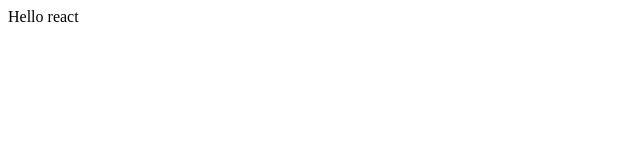
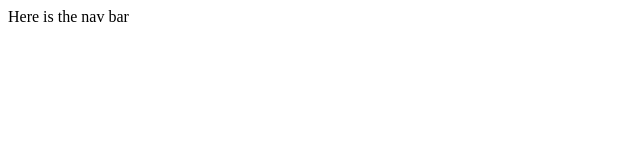
Before and after one commit to kevinmjacobs/prkr, a React app: page / in a window 1280 px wide. Shown: the top 160 px of the page, without its empty margins (0-640 px from the left). Built offline with nearby package versions, Linux system fonts and the light colour scheme; the HTML template or start-up script is replaced by a standard one.

Commit message:
Init app and navbar Create App/NavBar jsx files, replace in index

```diff
--- /dev/null
+++ b/src/components/App.jsx
@@ -0,0 +1,18 @@
+import React from 'react';
+import NavBar from './nav-bar/NavBar.jsx';
+
+export default class App extends React.Component {
+  constructor() {
+    super();
+    this.state = {};
+  }
+
+  render() {
+    return(
+      <div>
+        <NavBar />
+      </div>
+    )
+  }
+
+}
--- /dev/null
+++ b/src/components/nav-bar/NavBar.jsx
@@ -0,0 +1,17 @@
+import React from 'react';
+
+export default class NavBar extends React.Component {
+    constructor() {
+      super();
+      this.state = {};
+    }
+
+    render() {
+      return(
+        <div>
+          Here is the nav bar
+        </div>
+      )
+    }
+
+  }
--- a/src/index.jsx
+++ b/src/index.jsx
@@ -1,7 +1,8 @@
 import React from 'react';
 import { render } from 'react-dom';
+import App from './components/App.jsx';
 
 render(
-  <div>Hello react</div>,
+  <App />,
   document.getElementById("app")
 )
```
